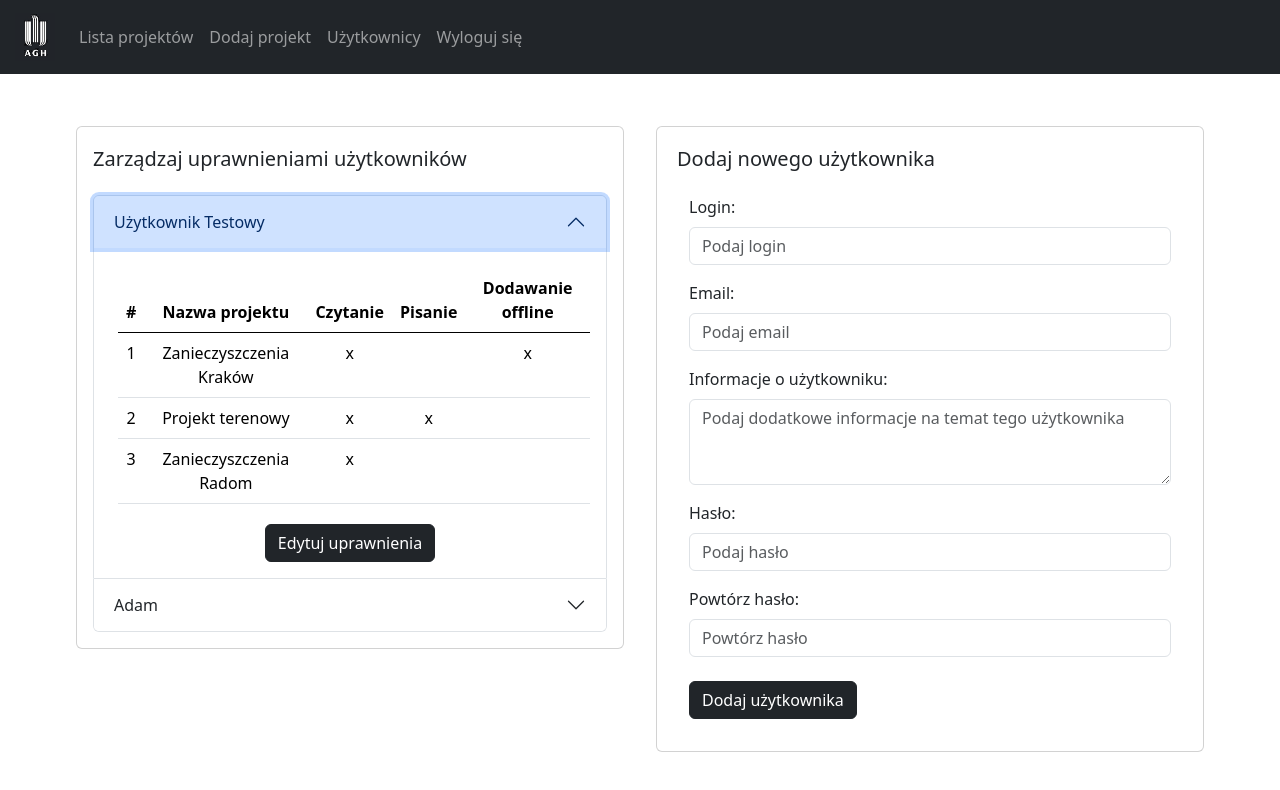
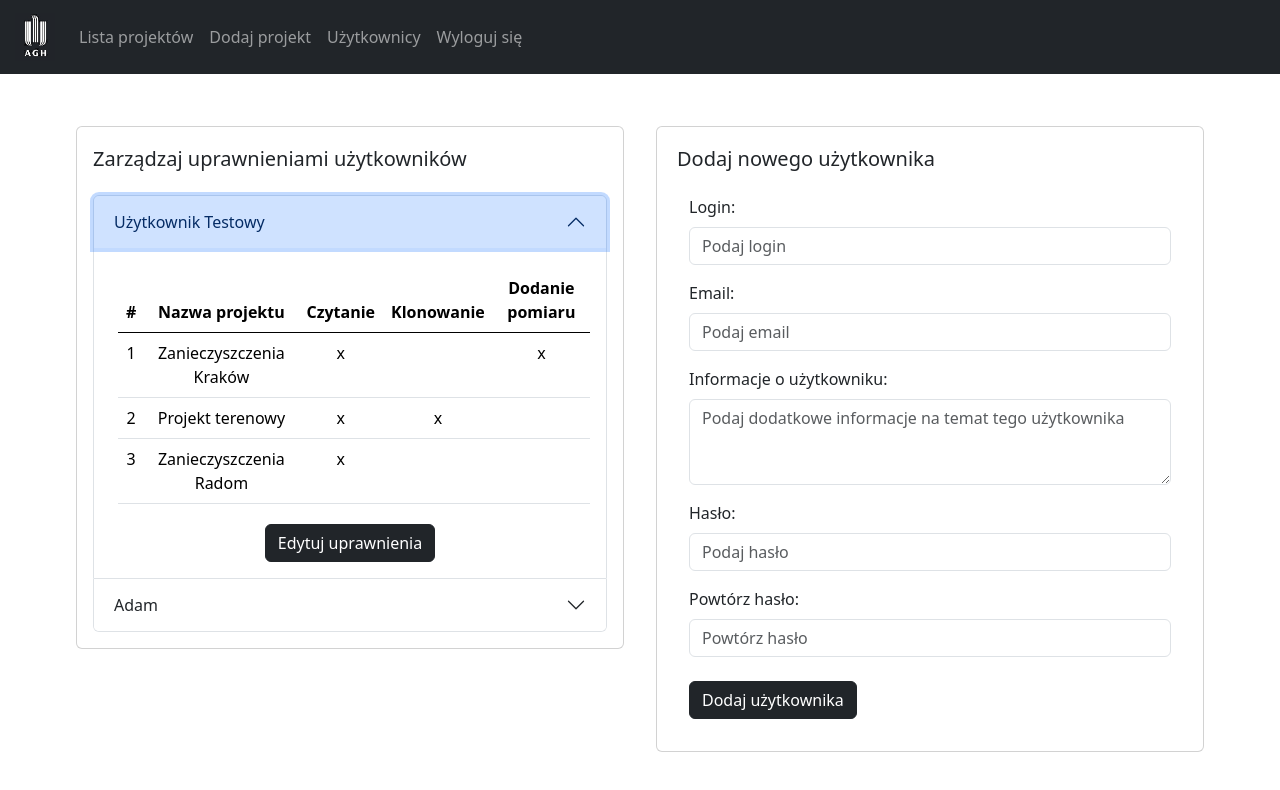
Before and after one commit to mateuszbarnacki/master-thesis, a React (Create React App) app in the folder client/: page /users in a window 1280 px wide. Both pictures are taken after a click on the button "Użytkownik Testowy". Shown: the top 790 px of the page. Built offline with nearby package versions, Linux system fonts and the light colour scheme.

Commit message:
Extract user tab and privileges table components from user list

```diff
--- /dev/null
+++ b/client/src/components/user/PrivilegesTable.js
@@ -0,0 +1,28 @@
+import Table from "react-bootstrap/Table";
+
+function PrivilegesTable({projects}) {
+    return (
+        <Table className="m-1">
+            <thead className="border-black">
+            <tr>
+                <th>#</th>
+                <th>Nazwa projektu</th>
+                <th>Czytanie</th>
+                <th>Klonowanie</th>
+                <th>Dodanie pomiaru</th>
+            </tr>
+            </thead>
+            <tbody>
+            {projects.map((project, projectIndex) => (
+                <tr>
+                    <td>{projectIndex+1}</td>
+                    <td>{project.name}</td>
+                    {project.privileges.map(privilege => privilege ? <td>x</td> : <td></td>)}
+                </tr>
+            ))}
+            </tbody>
+        </Table>
+    );
+}
+
+export default PrivilegesTable;
--- a/client/src/components/user/UserList.js
+++ b/client/src/components/user/UserList.js
@@ -1,94 +1,48 @@
 import Card from "react-bootstrap/Card";
 import Accordion from "react-bootstrap/Accordion";
-import AccordionItem from "react-bootstrap/AccordionItem";
-import AccordionHeader from "react-bootstrap/AccordionHeader";
-import AccordionBody from "react-bootstrap/AccordionBody";
-import Table from "react-bootstrap/Table";
-import Button from "react-bootstrap/Button";
+import UserTab from "./UserTab";
+
+const mock = [
+    {
+        username: "Użytkownik Testowy",
+        projects: [
+            {
+                name: "Zanieczyszczenia Kraków",
+                privileges: [true, false, true]
+            },
+            {
+                name: "Projekt terenowy",
+                privileges: [true, true, false]
+            },
+            {
+                name: "Zanieczyszczenia Radom",
+                privileges: [true, false, false]
+            }
+        ]
+    },
+    {
+        username: "Adam",
+        projects: [
+            {
+                name: "Zanieczyszczenia Police",
+                privileges: [true, true, true]
+            },
+            {
+                name: "Klimat Szczecina",
+                privileges: [true, true, false]
+            }
+        ]
+    }
+];
 
 function UserList() {
     return (
         <Card>
             <Card.Body>
-                <Card.Text as="h5" className="mt-1">Zarządzaj uprawnieniami
-                    użytkowników</Card.Text>
+                <Card.Text as="h5" className="mt-1">Zarządzaj uprawnieniami użytkowników</Card.Text>
             </Card.Body>
             <Accordion className="border-light ms-3 me-3 mb-3 mt-2">
-                <AccordionItem eventKey="0">
-                    <AccordionHeader>Użytkownik Testowy</AccordionHeader>
-                    <AccordionBody className="text-center">
-                        <Table className="m-1">
-                            <thead className="border-black">
-                            <tr>
-                                <th>#</th>
-                                <th>Nazwa projektu</th>
-                                <th>Czytanie</th>
-                                <th>Pisanie</th>
-                                <th>Dodawanie offline</th>
-                            </tr>
-                            </thead>
-                            <tbody>
-                            <tr>
-                                <td>1</td>
-                                <td>Zanieczyszczenia Kraków</td>
-                                <td>x</td>
-                                <td></td>
-                                <td>x</td>
-                            </tr>
-                            <tr>
-                                <td>2</td>
-                                <td>Projekt terenowy</td>
-                                <td>x</td>
-                                <td>x</td>
-                                <td></td>
-                            </tr>
-                            <tr>
-                                <td>3</td>
-                                <td>Zanieczyszczenia Radom</td>
-                                <td>x</td>
-                                <td></td>
-                                <td></td>
-                            </tr>
-                            </tbody>
-                        </Table>
-                        <Button variant="dark" className="mt-3">Edytuj
-                            uprawnienia</Button>
-                    </AccordionBody>
-                </AccordionItem>
-                <AccordionItem eventKey="1">
-                    <AccordionHeader>Adam</AccordionHeader>
-                    <AccordionBody className="text-center">
-                        <Table className="m-1">
-                            <thead className="border-black">
-                            <tr>
-                                <th>#</th>
-                                <th>Nazwa projektu</th>
-                                <th>Czytanie</th>
-                                <th>Pisanie</th>
-                                <th>Dodawanie offline</th>
-                            </tr>
-                            </thead>
-                            <tbody>
-                            <tr>
-                                <td>1</td>
-                                <td>Zanieczyszczenia Police</td>
-                                <td>x</td>
-                                <td>x</td>
-                                <td>x</td>
-                            </tr>
-                            <tr>
-                                <td>2</td>
-                                <td>Klimat Szczecina</td>
-                                <td>x</td>
-                                <td>x</td>
-                                <td></td>
-                            </tr>
-                            </tbody>
-                        </Table>
-                        <Button variant="dark" className="mt-3">Edytuj
-                            uprawnienia</Button>
-                    </AccordionBody>
-                </AccordionItem>
+                {mock.map((user, index) => <UserTab user={user} index={index}/>)}
             </Accordion>
         </Card>
     );
--- /dev/null
+++ b/client/src/components/user/UserTab.js
@@ -0,0 +1,19 @@
+import AccordionHeader from "react-bootstrap/AccordionHeader";
+import AccordionBody from "react-bootstrap/AccordionBody";
+import Button from "react-bootstrap/Button";
+import AccordionItem from "react-bootstrap/AccordionItem";
+import PrivilegesTable from "./PrivilegesTable";
+
+function UserTab({user, index}) {
+    return (
+        <AccordionItem eventKey={index}>
+            <AccordionHeader>{user.username}</AccordionHeader>
+            <AccordionBody className="text-center">
+                <PrivilegesTable projects={user.projects}/>
+                <Button variant="dark" className="mt-3">Edytuj uprawnienia</Button>
+            </AccordionBody>
+        </AccordionItem>
+    );
+}
+
+export default UserTab;
```
